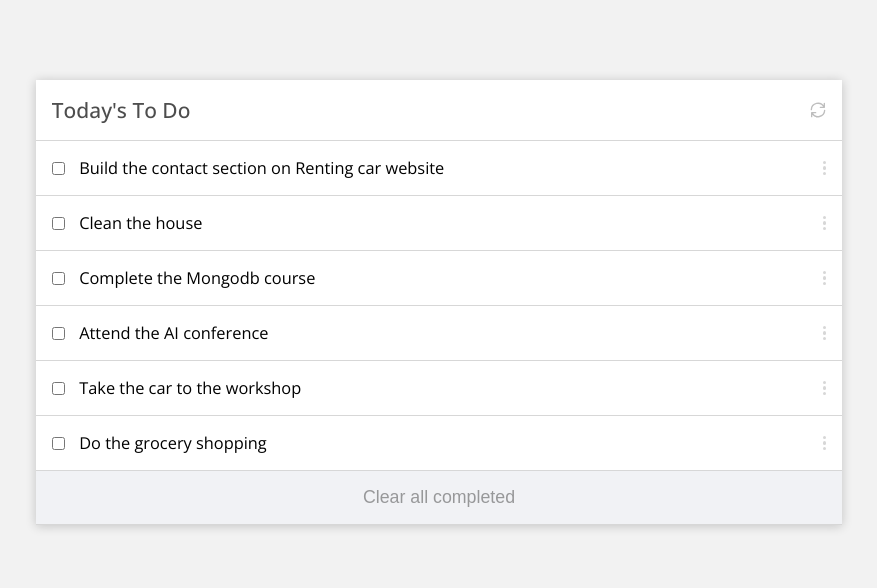
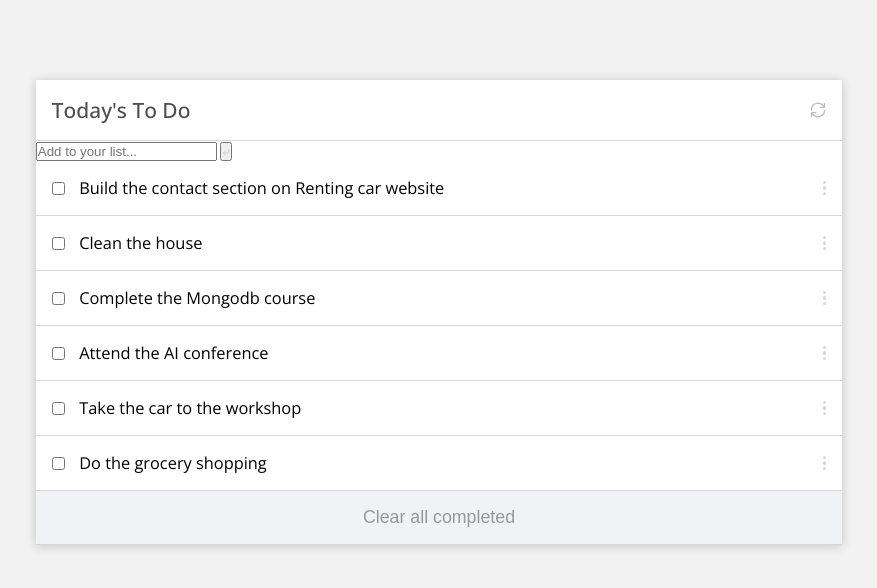
Before and after one commit to NitBravoA92/project-to-do-list, a website built with webpack: page src/index.html in a window 1280 px wide. Shown: the whole page, without its empty margins (201-1078 px from the left). Built offline with nearby package versions, Linux system fonts and the light colour scheme.

Commit message:
Create the input and the button to add a new task in the list

```diff
--- a/src/index.html
+++ b/src/index.html
@@ -14,6 +14,12 @@
           <svg xmlns="http://www.w3.org/2000/svg" width="16" height="16" viewBox="0 0 24 24" fill="none" stroke="#bebebe" stroke-width="2" stroke-linecap="round" stroke-linejoin="round"><path d="M21.5 2v6h-6M2.5 22v-6h6M2 11.5a10 10 0 0 1 18.8-4.3M22 12.5a10 10 0 0 1-18.8 4.2"/></svg>
         </button>
       </h2>
+      <div id="new-task-entry">
+        <input type="text" id="inputTaskDescription" placeholder="Add to your list...">
+        <button type="button" id="btnAddTask">
+          <svg xmlns="http://www.w3.org/2000/svg" width="8" height="8" viewBox="0 0 24 24" fill="none" stroke="#bebebe" stroke-width="2" stroke-linecap="round" stroke-linejoin="round"><path d="M10 9l-6 6 6 6"/><path d="M20 4v7a4 4 0 0 1-4 4H5"/></svg>
+        </button>
+      </div>
       <ul id="to-do-list"></ul>
       <div id="clear-all-container">
         <button type="button" id="btn-clear-list">Clear all completed</button>
```
